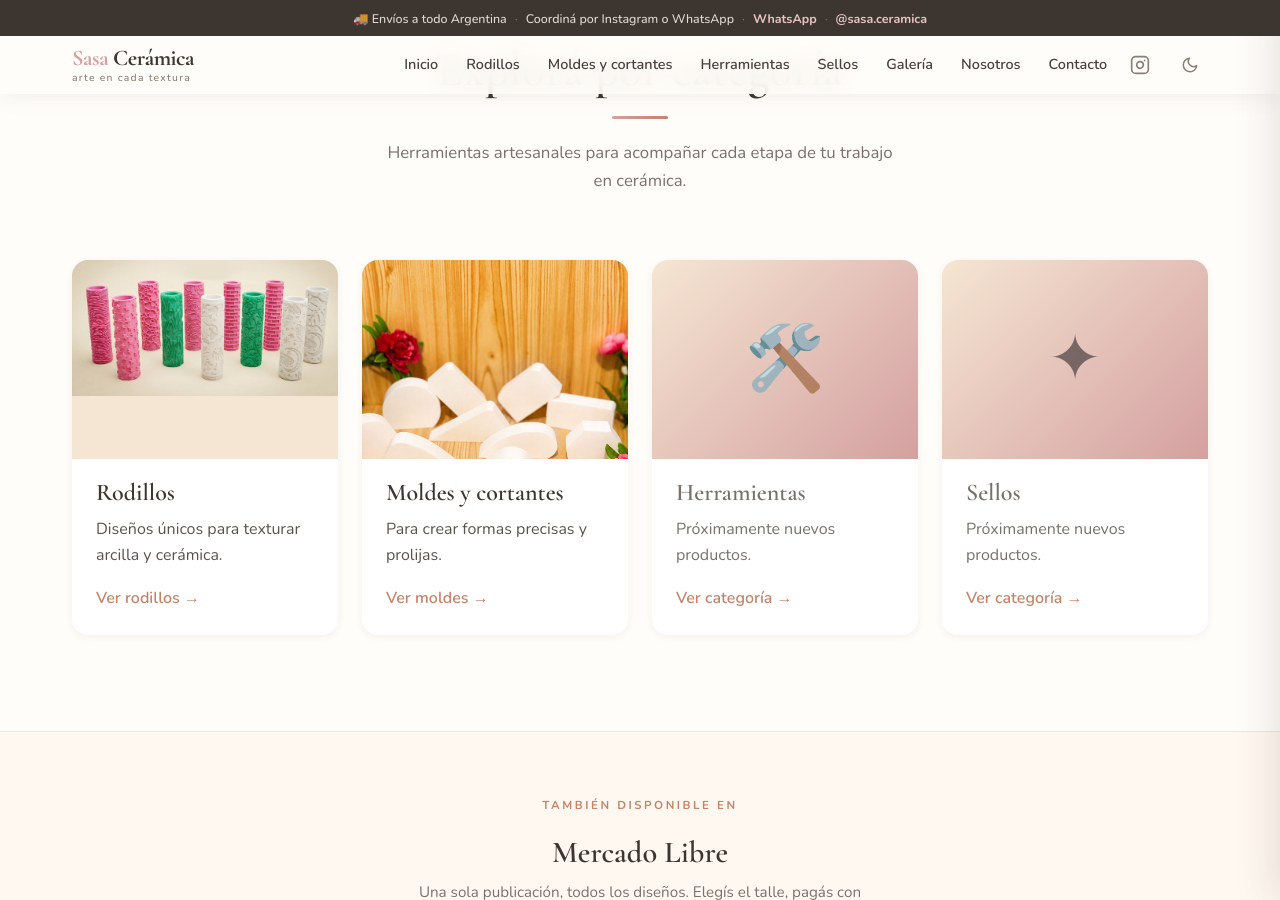
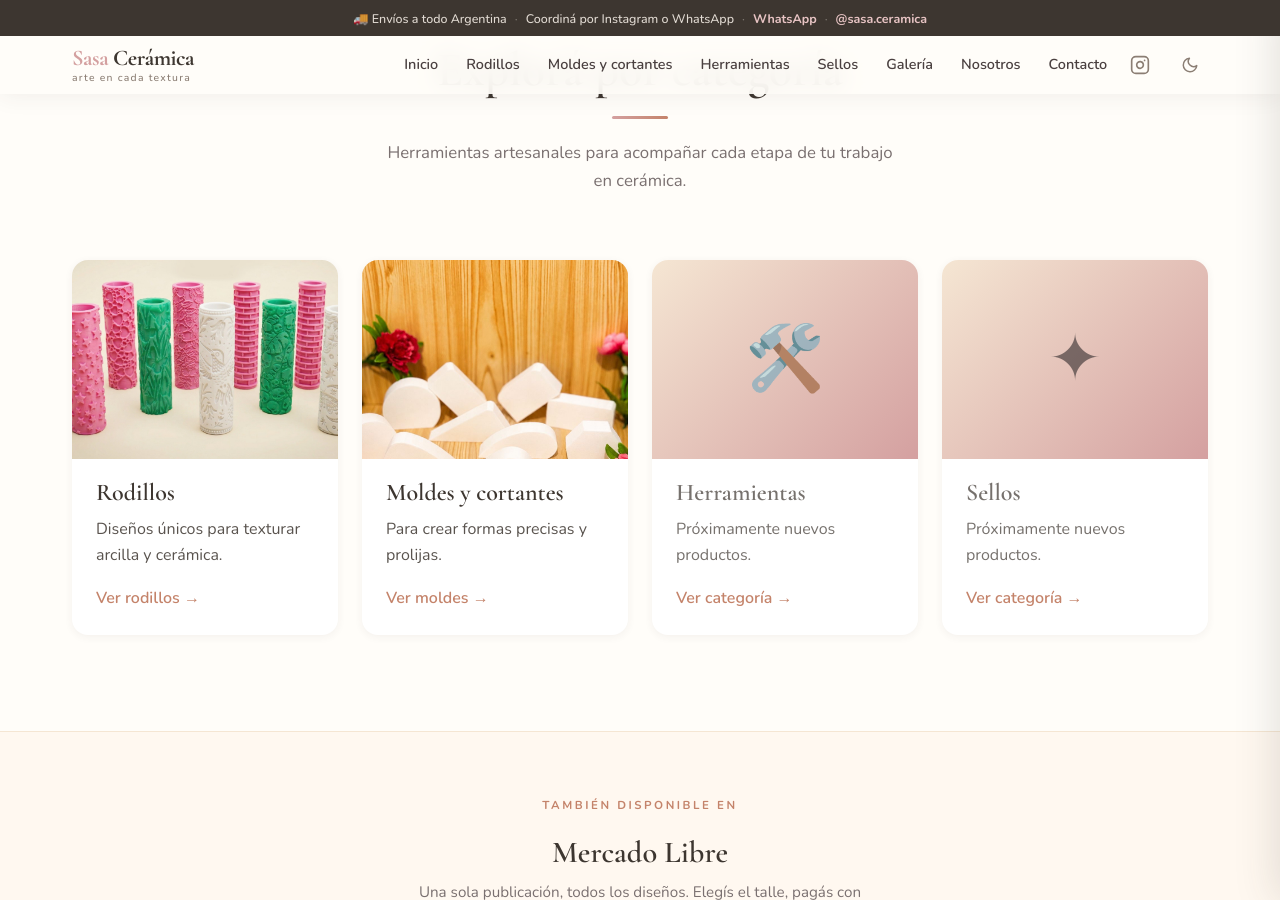
Before and after one commit to DPonchon/dponchon.github.io, a Jekyll site: the page built from index.html, in a window 1280 px wide and 900 px high, scrolled down 985 px. Built offline with Jekyll 4.4.1, drawn with Linux system fonts in a browser that asks for light colours.

Commit message:
Use a 4:3-cropped variant of rodillos_sin_logo for the home Rodillos card
The source image is 1.94 aspect with empty beige around the rodillos. CSS
zoom hacks couldn't reliably fill the 4:3 card without distorting. Crop the
image once at the source to a 4:3 frame focused on the rodillos so the card
shows them filling the tile cleanly.

Co-Authored-By: Claude Opus 4.7 <noreply@anthropic.com>

```diff
--- a/index.html
+++ b/index.html
@@ -65,7 +65,7 @@ og_description: "Herramientas artesanales que inspiran tu arte en cerámica. Rod
           <a href="{{ '/rodillos/' | relative_url }}" class="categoria-card animate-on-scroll" data-delay="0">
             <div class="categoria-card__image-wrap">
               <picture>
-                <img src="{{ '/images/rodillos_sin_logo.jpg' | relative_url }}" alt="Colección de rodillos texturadores artesanales — Sasa Cerámica" class="categoria-card__img" loading="lazy" width="400" height="300">
+                <img src="{{ '/images/rodillos_card.jpg' | relative_url }}" alt="Colección de rodillos texturadores artesanales — Sasa Cerámica" class="categoria-card__img" loading="lazy" width="400" height="300">
               </picture>
             </div>
             <div class="categoria-card__body">
```
Also changed, not shown: images/rodillos_card.jpg (added).
